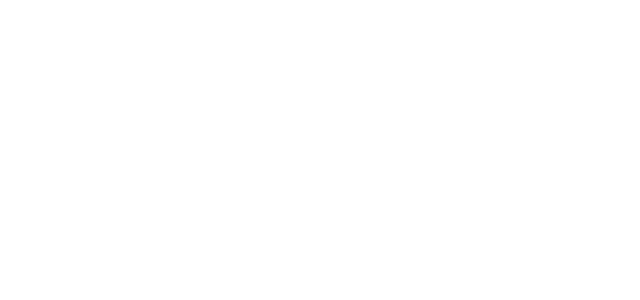
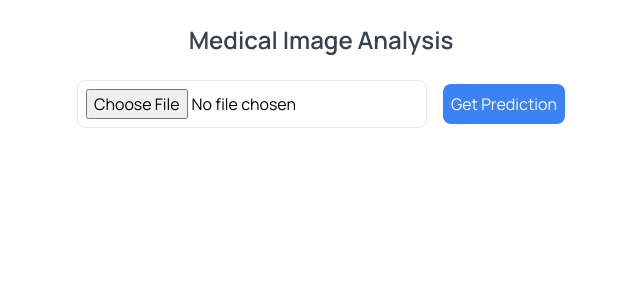
Before and after one commit to thashu28/DiagnoSoftAI, a React (Vite) app in the folder frontend/: page /doctor_dashboard/medical_image_analysis in a window 1280 px wide. Before the commit this address had no page. Shown: the top 300 px of the page, without its empty margins (319-959 px from the left). Built offline with nearby package versions, Linux system fonts and the light colour scheme.

Commit message:
modified:   frontend/src/components/doctors/doctors_dashboard.jsx 	new file:   frontend/src/components/doctors/medical_image_analysis.jsx 	modified:   frontend/src/layout_routes/layout.jsx

```diff
--- a/frontend/src/components/doctors/doctors_dashboard.jsx
+++ b/frontend/src/components/doctors/doctors_dashboard.jsx
@@ -90,6 +90,15 @@ const DoctorsDashboard = () => {
                 className="block px-4 py-2 bg-blue-200 text-black font-semibold rounded-lg hover:bg-blue-200 hover:scale-105 transform transition"
               >
                 <i className="fas fa-file-medical-alt mr-3"></i> View Scan Reports
+              </Link>
+            </li>
+            <li>
+              <Link
+                to="/doctor_dashboard/medical_image_analysis"
+                state={{ user }}
+                className="block px-4 py-2 bg-blue-200 text-black font-semibold rounded-lg hover:bg-blue-200 hover:scale-105 transform transition"
+              >
+                <i className="fas fa-file-medical-alt mr-3"></i> Medical Image Analysis
               </Link>
             </li>
             <li>
--- /dev/null
+++ b/frontend/src/components/doctors/medical_image_analysis.jsx
@@ -0,0 +1,87 @@
+import React, { useState } from "react";
+import axios from "axios";
+
+const MedicalImageAnalysis = () => {
+  const [image, setImage] = useState(null); // State to hold the uploaded image
+  const [predictedImage, setPredictedImage] = useState(null); // State for the predicted image
+  const [loading, setLoading] = useState(false); // Loading state for API request
+  const [error, setError] = useState(null); // Error state for API request
+
+  // Handle image file upload
+  const handleImageUpload = (e) => {
+    const file = e.target.files[0];
+    if (file) {
+      setImage(file); // Set the uploaded image file
+    }
+  };
+
+  // Handle API request to send the image and get prediction
+  const handlePrediction = async () => {
+    if (!image) {
+      alert("Please upload an image first!");
+      return;
+    }
+
+    setLoading(true);
+    setError(null);
+
+    const formData = new FormData();
+    formData.append("image", image);
+
+    try {
+      // Send the image to the Flask API for prediction
+      const response = await axios.post("http://127.0.0.1:5001/predict", formData, {
+        headers: {
+          "Content-Type": "multipart/form-data",
+        },
+        responseType: "blob", // We are expecting an image as response
+      });
+
+      // Convert the response to a URL for displaying the predicted image
+      const imageUrl = URL.createObjectURL(response.data);
+      setPredictedImage(imageUrl); // Set the predicted image to state
+
+      console.log("Prediction successful!");
+    } catch (error) {
+      setError("Prediction failed. Please try again.");
+      console.error("Error:", error);
+    } finally {
+      setLoading(false);
+    }
+  };
+
+  return (
+    <div className="flex flex-col items-center py-6">
+      <h2 className="text-2xl font-semibold text-gray-700">Medical Image Analysis</h2>
+
+      <div className="mt-6">
+        <input
+          type="file"
+          accept=".nii,.nii.gz"
+          onChange={handleImageUpload}
+          className="p-2 border rounded-lg"
+        />
+        <button
+          onClick={handlePrediction}
+          disabled={loading}
+          className="ml-4 p-2 bg-blue-500 text-white rounded-lg hover:bg-blue-600 disabled:opacity-50"
+        >
+          {loading ? "Predicting..." : "Get Prediction"}
+        </button>
+      </div>
+
+      {/* Display Predicted Image */}
+      {predictedImage && (
+        <div className="mt-8">
+          <h3 className="text-lg font-semibold text-gray-700">Predicted Image:</h3>
+          <img src={predictedImage} alt="Predicted Medical Image" className="mt-4 w-full h-auto" />
+        </div>
+      )}
+
+      {/* Error Handling */}
+      {error && <p className="mt-4 text-red-500">{error}</p>}
+    </div>
+  );
+};
+
+export default MedicalImageAnalysis;
--- a/frontend/src/layout_routes/layout.jsx
+++ b/frontend/src/layout_routes/layout.jsx
@@ -7,8 +7,6 @@ import DoctorDashboard from '../components/doctors/doctors_dashboard';
 import LabTechnicianDashboard from '../components/lab_technician/lab_technician';
 import PatientDashboard from '../components/patients/patients_dashboard';
 import PatientProfile from '../components/patients/patient_profile'
-
-
 
 // Importing the new pages for Doctor's Dashboard features
 import AppointmentSystem from '../components/doctors/appointments';
@@ -29,7 +27,7 @@ import UploadScans from '../components/lab_technician/upload_scans';
 import EmergencyScans from '../components/lab_technician/emergency_scans';
 // Importing the new page for Doctor's AI Assistant
 import DoctorAIAssistant from '../components/doctors/DoctorAIAssistant';
-
+import MedicalImageAnalysis from '../components/doctors/medical_image_analysis';
 import LabTechniciansTestReports from '../components/lab_technician/test_reports';
 import LabTechProfile from '../components/lab_technician/labtech_profile'
 
@@ -55,6 +53,7 @@ const Layout = () => {
           <Route path="/doctor_dashboard/chatbot" element={<ChatSystem />} />
           <Route path="/doctor_dashboard/ai_assistant" element={<DoctorAIAssistant />} />
           <Route path="/doctor_dashboard/profile" element={<DoctorProfile/>}/>
+          <Route path="/doctor_dashboard/medical_image_analysis" element={<MedicalImageAnalysis/>}/>
 
           {/* Patient Dashboard Feature Routes */}
           <Route path="/patients_dashboard/schedule_appointments" element={<ScheduleAppointments />} />
```
